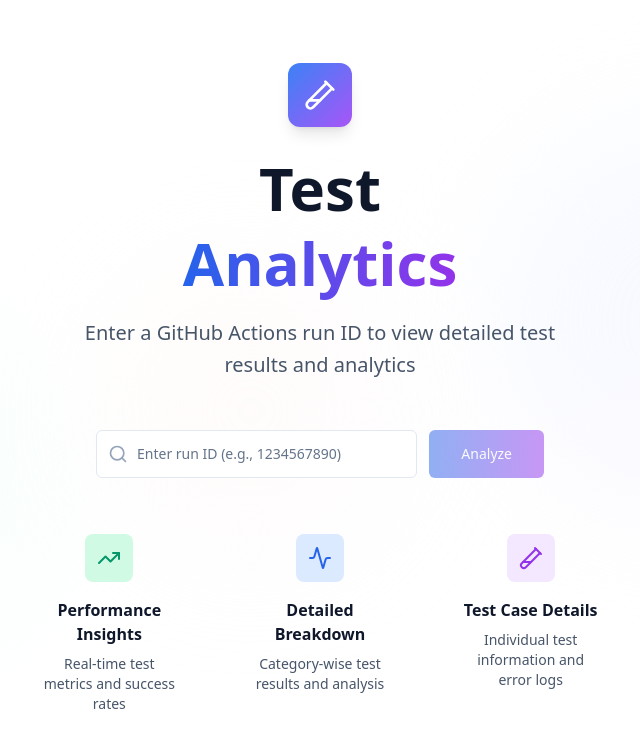
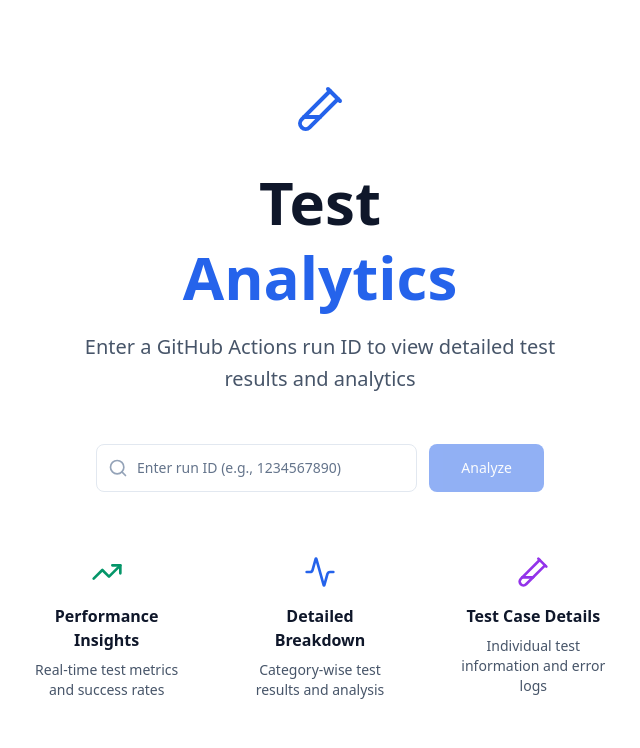
Before and after one commit to Rrrajat/test-case-dashboard-view, a React (Vite) app: page / in a window 1280 px wide. Shown: the top 748 px of the page, without its empty margins (320-960 px from the left). Built offline with nearby package versions, Linux system fonts and the light colour scheme.

Commit message:
Refactor: Improve UI with flat design
Remove gradient colors and reduce the number of square elements for a more flat and modern design.

```diff
--- a/src/pages/Index.tsx
+++ b/src/pages/Index.tsx
@@ -42,27 +42,18 @@ const Index = () => {
 
   // Landing page with run ID input
   return (
-    <div className="min-h-screen bg-white relative overflow-hidden flex items-center justify-center">
-      {/* Background Elements */}
-      <div className="absolute inset-0">
-        <div className="absolute top-32 right-20 w-96 h-96 bg-gradient-to-br from-blue-50 to-purple-50 rounded-full blur-3xl opacity-60" />
-        <div className="absolute bottom-40 left-16 w-80 h-80 bg-gradient-to-br from-emerald-50 to-teal-50 rounded-full blur-3xl opacity-40" />
-        <div className="absolute top-1/3 left-1/3 w-72 h-72 bg-gradient-to-br from-orange-50 to-pink-50 rounded-full blur-3xl opacity-30" />
-      </div>
-
-      <div className="relative z-10 w-full max-w-2xl mx-auto px-8 text-center">
+    <div className="min-h-screen bg-white flex items-center justify-center">
+      <div className="w-full max-w-2xl mx-auto px-8 text-center">
         {/* Header */}
         <div className="mb-12">
-          <div className="flex justify-center mb-6">
-            <div className="w-16 h-16 bg-gradient-to-br from-blue-500 to-purple-500 rounded-xl flex items-center justify-center shadow-lg">
-              <TestTube2 className="w-8 h-8 text-white" />
-            </div>
+          <div className="flex justify-center mb-8">
+            <TestTube2 className="w-12 h-12 text-blue-600" />
           </div>
 
           <h1 className="text-6xl font-black text-slate-900 leading-tight mb-4">
             Test
             <br />
-            <span className="text-transparent bg-clip-text bg-gradient-to-r from-blue-600 to-purple-600">Analytics</span>
+            <span className="text-blue-600">Analytics</span>
           </h1>
 
           <p className="text-xl text-slate-600 max-w-lg mx-auto leading-relaxed">
@@ -71,7 +62,7 @@ const Index = () => {
         </div>
 
         {/* Input Form */}
-        <form onSubmit={handleSubmit} className="mb-8">
+        <form onSubmit={handleSubmit} className="mb-12">
           <div className="flex gap-3 max-w-md mx-auto">
             <div className="flex-1 relative">
               <Input
@@ -79,13 +70,13 @@ const Index = () => {
                 placeholder="Enter run ID (e.g., 1234567890)"
                 value={runId}
                 onChange={(e) => setRunId(e.target.value)}
-                className="pl-10 h-12 text-lg border-slate-200 focus:border-blue-500 focus:ring-blue-500"
+                className="pl-10 h-12 text-lg border-slate-200 focus:border-blue-500 focus:ring-blue-500 rounded-lg"
               />
               <Search className="absolute left-3 top-1/2 transform -translate-y-1/2 w-5 h-5 text-slate-400" />
             </div>
             <Button
               type="submit"
-              className="h-12 px-8 bg-gradient-to-r from-blue-600 to-purple-600 hover:from-blue-700 hover:to-purple-700"
+              className="h-12 px-8 bg-blue-600 hover:bg-blue-700 rounded-lg"
               disabled={!runId.trim()}
             >
               Analyze
@@ -94,27 +85,21 @@ const Index = () => {
         </form>
 
         {/* Features */}
-        <div className="grid grid-cols-1 md:grid-cols-3 gap-6 text-center">
-          <div className="p-6">
-            <div className="w-12 h-12 bg-emerald-100 rounded-lg flex items-center justify-center mx-auto mb-4">
-              <TrendingUp className="w-6 h-6 text-emerald-600" />
-            </div>
+        <div className="grid grid-cols-1 md:grid-cols-3 gap-8 text-center">
+          <div className="p-4">
+            <TrendingUp className="w-8 h-8 text-emerald-600 mx-auto mb-4" />
             <h3 className="font-semibold text-slate-900 mb-2">Performance Insights</h3>
             <p className="text-sm text-slate-600">Real-time test metrics and success rates</p>
           </div>
 
-          <div className="p-6">
-            <div className="w-12 h-12 bg-blue-100 rounded-lg flex items-center justify-center mx-auto mb-4">
-              <Activity className="w-6 h-6 text-blue-600" />
-            </div>
+          <div className="p-4">
+            <Activity className="w-8 h-8 text-blue-600 mx-auto mb-4" />
             <h3 className="font-semibold text-slate-900 mb-2">Detailed Breakdown</h3>
             <p className="text-sm text-slate-600">Category-wise test results and analysis</p>
           </div>
 
-          <div className="p-6">
-            <div className="w-12 h-12 bg-purple-100 rounded-lg flex items-center justify-center mx-auto mb-4">
-              <TestTube2 className="w-6 h-6 text-purple-600" />
-            </div>
+          <div className="p-4">
+            <TestTube2 className="w-8 h-8 text-purple-600 mx-auto mb-4" />
             <h3 className="font-semibold text-slate-900 mb-2">Test Case Details</h3>
             <p className="text-sm text-slate-600">Individual test information and error logs</p>
           </div>
```
